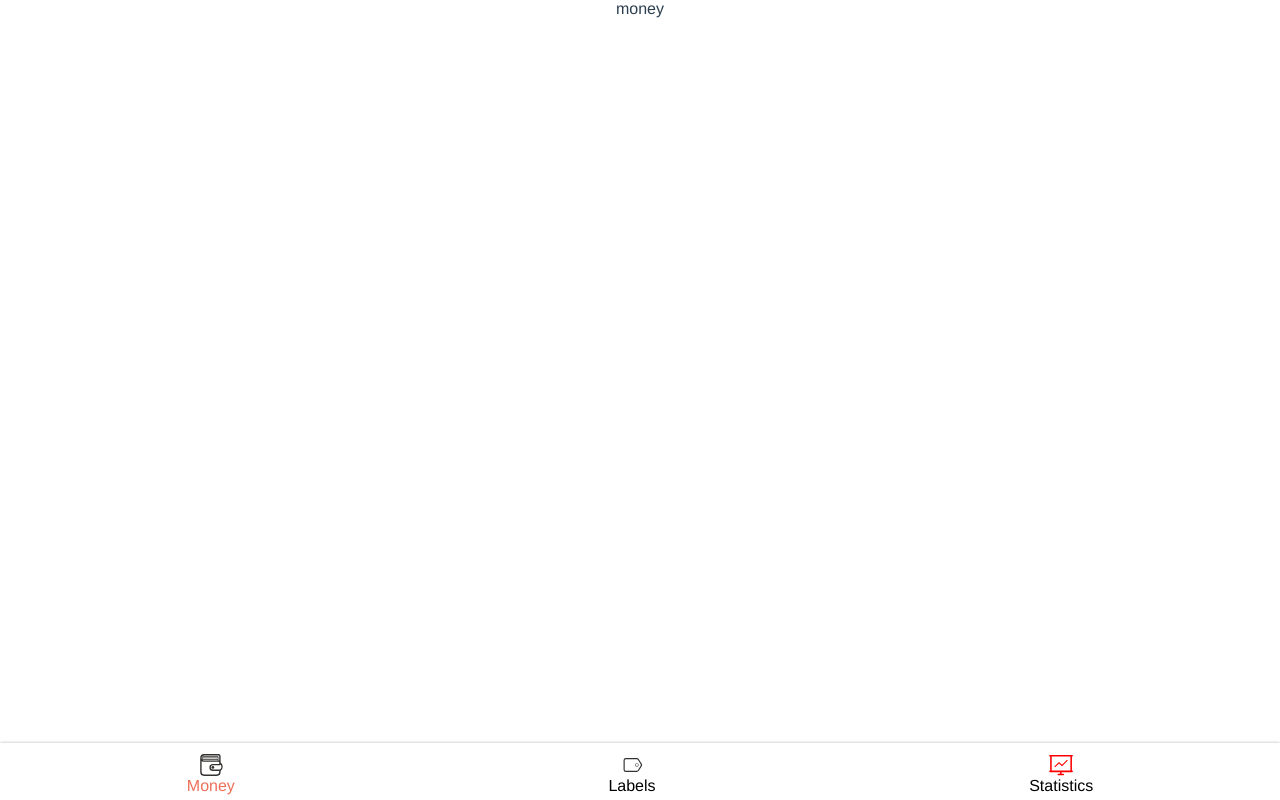
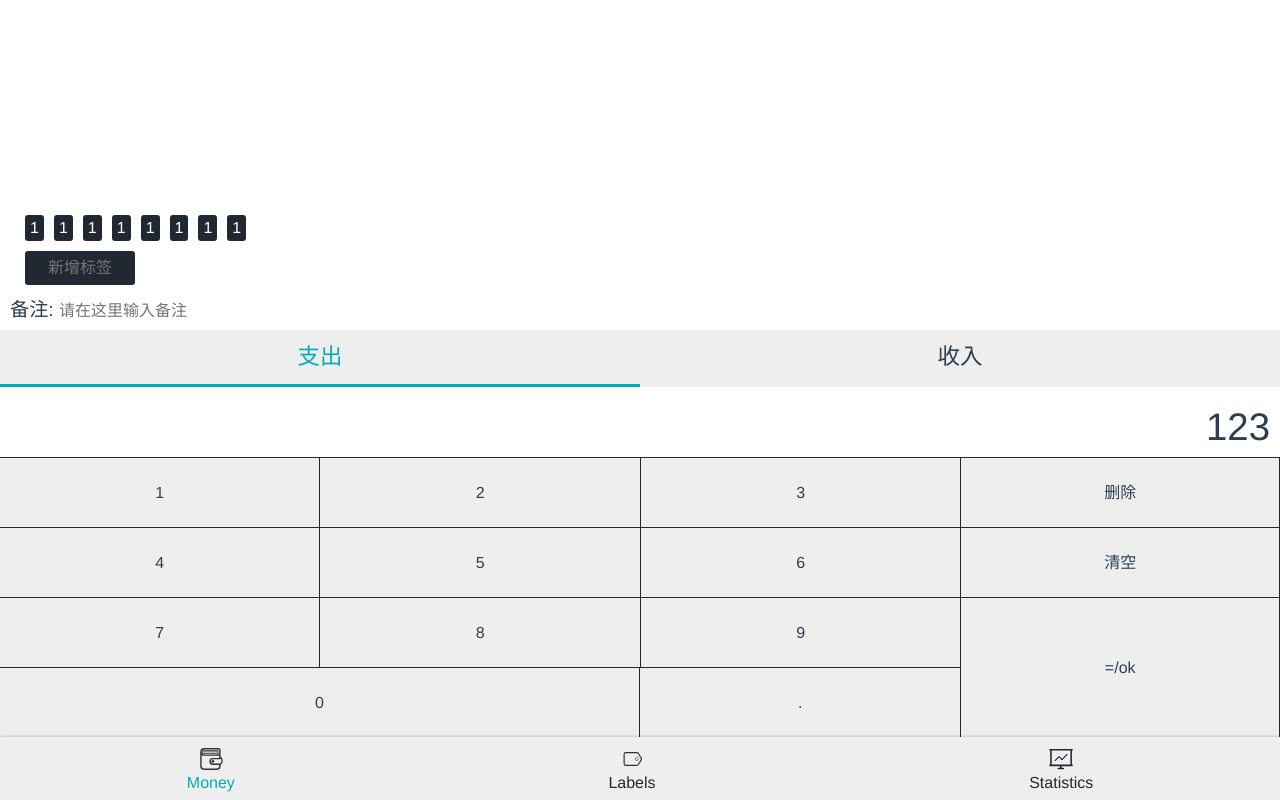
Before and after one commit to AliveCrow/bill, a Vue app: page /#/money in a window 1280 px wide. Built offline with nearby package versions, Linux system fonts and the light colour scheme.

Commit message:
Money组件完成

```diff
--- a/public/css/_reset.scss
+++ /dev/null
@@ -1,16 +0,0 @@
-@import 'var' ;
-
-*{
-  padding: 0;
-  margin: 0;
-  box-sizing: border-box;
-}
-
-li{
-  list-style: none;
-}
-
-a{
-  text-decoration: none;
-  color: $fontColor;
-}
--- a/public/css/_var.scss
+++ b/public/css/_var.scss
@@ -1,4 +1,9 @@
-$fontColor:#000;
+$font-family: -apple-system, "Noto Sans", "Helvetica Neue", Helvetica, "Nimbus Sans L", Arial, "Liberation Sans", "PingFang SC", "Hiragino Sans GB", "Noto Sans CJK SC", "Source Han Sans SC", "Source Han Sans CN", "Microsoft YaHei", "Wenquanyi Micro Hei", "WenQuanYi Zen Hei", "ST Heiti", SimHei, "WenQuanYi Zen Hei Sharp", sans-serif;
+
+$whiteColor:#fff;
+$fontColor:#222831;
 $fontSize:16px;
+$lineHeight:16px;
 
-$selectedColor:#ee6f57;
+$navBgColor:#eeeeee;
+$selectedColor:#00adb5;
--- a/public/css/app.scss
+++ b/public/css/app.scss
@@ -1 +1 @@
-@import "var",'reset';
+@import "var";
--- a/public/index.html
+++ b/public/index.html
@@ -3,7 +3,8 @@
   <head>
     <meta charset="utf-8">
     <meta http-equiv="X-UA-Compatible" content="IE=edge">
-    <meta name="viewport" content="width=device-width,initial-scale=1.0">
+    <meta name="viewport" content="width=device-width, initial-scale=1.0, maximum-scale=1.0, user-scalable=yes">
+
     <link rel="icon" href="<%= BASE_URL %>favicon.ico">
     <title><%= htmlWebpackPlugin.options.title %></title>
   </head>
--- a/src/App.vue
+++ b/src/App.vue
@@ -10,16 +10,24 @@
 </script>
 <style lang="scss">
 @import "public/css/app";
+*{
+  padding: 0;
+  margin: 0;
+  box-sizing: border-box;
+}
+body{
+  font-family: $font-family;
+  -webkit-font-smoothing: antialiased;
+  -moz-osx-font-smoothing: grayscale;
+  color: $fontColor;
+  line-height: 1.5;
+}
 #app {
   font-family: Avenir, Helvetica, Arial, sans-serif;
   -webkit-font-smoothing: antialiased;
   -moz-osx-font-smoothing: grayscale;
   text-align: center;
   color: #2c3e50;
-}
-
-.selected{
-  color: $selectedColor;
 }
 
 .icon {
@@ -29,4 +37,15 @@
   overflow: hidden;
 }
 
+
+li{
+  list-style: none;
+}
+
+a{
+  text-decoration: none;
+  color: $fontColor;
+}
+
+
 </style>
--- a/src/components/Layout.vue
+++ b/src/components/Layout.vue
@@ -1,6 +1,6 @@
 <template>
-  <div id="content">
-    <div class="main">
+  <div id="content" >
+    <div class="main" :class="className">
       <slot></slot>
     </div>
     <Nav />
@@ -9,18 +9,23 @@
 
 <script lang='ts'>
 export default {
+  props:['className'],
 name: "Layout"
 }
 </script>
 
 <style scoped lang='scss'>
 #content{
+  height: 100vh;
   display: flex;
   flex-direction: column;
   justify-content: space-between;
-  height: 100vh;
   .main{
+    height: 100%;
     overflow-y: scroll;
+    &::-webkit-scrollbar{
+      width: 0;
+    }
   }
 }
 </style>
--- a/src/components/Money.vue
+++ b/src/components/Money.vue
@@ -1,18 +1,122 @@
 <template>
-<div>
-  <Layout>
-    money
-  </Layout>
-</div>
+  <div id="money">
+    <Layout className="layout_one">
+      <div class="money_box">
+        <NumberPad/>
+        <div class="number">
+          123
+        </div>
+        <ul>
+          <li class="selected">支出</li>
+          <li>收入</li>
+        </ul>
+        <label class="remake">
+          备注:
+          <input type="text" placeholder="请在这里输入备注">
+        </label>
+        <div class="tags">
+          <div class="tags_box">
+            <Tag >1</Tag><Tag >1</Tag><Tag >1</Tag><Tag >1</Tag>
+            <Tag >1</Tag><Tag >1</Tag><Tag >1</Tag><Tag >1</Tag>
+          </div>
+          <Tag add="addTag">
+            <input type="text" class="add_tag" placeholder="新增标签">
+          </Tag>
+        </div>
+      </div>
+    </Layout>
+
+  </div>
 </template>
 
 <script lang='ts'>
+import Tag from '@/components/Tag.vue'
+import numberPag from "@/components/numberPag.vue";
 
 export default {
-  name: "money"
+  name: "money",
+  components: {
+    'Tag': Tag,
+    'NumberPad': numberPag
+  }
 }
 </script>
 
-<style scoped lang='scss'>
+
+<style lang="scss">
+.layout_one {
+}
+.addTag{
+  order:-1;
+}
 
 </style>
+<style scoped lang='scss'>
+@import "public/css/var";
+#money {
+
+}
+
+.money_box {
+  height: 100%;
+  display: flex;
+  flex-direction: column-reverse;
+  .number{
+    height: 70px;
+    line-height: 70px;
+    text-align: right;
+    padding: 5px 10px;
+    font-size: 2.4em;
+  }
+  ul{
+    display: flex;
+    li{
+      flex-grow: 1;
+      padding: 10px 20px;
+      font-size: 1.4rem;
+      background-color: $navBgColor;
+    }
+    .selected{
+      color: $selectedColor;
+      border-bottom: 3px solid $selectedColor;
+    }
+  }
+  .remake{
+    padding-left: 10px;
+    line-height: 40px;
+    text-align: left;
+    font-size: 1.2rem;
+    input{
+      height: 2rem;
+      outline: none;
+      border:none;
+      line-height: 40px;
+      font-size: 1rem;
+      color: rgba($fontColor,.6)
+    }
+  }
+  .tags{
+    text-align: left;
+    padding:0 20px;
+    overflow-y: scroll;
+    .tags_box{
+      display: flex;
+      flex-direction: row;
+      flex-wrap: wrap;
+    }
+
+  }
+  .add_tag{
+    background-color: transparent;
+    height: 2rem;
+    outline: none;
+    border: none;
+    line-height: 40px;
+    font-size: 1rem;
+    color: rgba($whiteColor,1);
+    width:100px;
+    padding:0 10px;
+    text-align: center;
+  }
+}
+</style>
--- a/src/components/Nav.vue
+++ b/src/components/Nav.vue
@@ -22,27 +22,28 @@ export default {
 </script>
 
 <style scoped lang='scss'>
+@import "public/css/app";
 nav {
   box-shadow: 0 0 3px rgba(#000, .3);
   display: flex;
   flex-direction: row;
-
+  background-color: $navBgColor;
   .router_link {
     flex-grow: 1;
     padding-top: 10px;
     padding-bottom: 5px;
     text-align: center;
+    color: $fontColor;
   }
 
   & .icon {
     display: block;
-  }
-
-  & .icon {
     margin: 0 auto;
     width: 1.5em;
     height: 1.5em;
-    fill: red;
+  }
+  .selected{
+    color: $selectedColor;
   }
 }
 </style>
--- /dev/null
+++ b/src/components/Tag.vue
@@ -0,0 +1,26 @@
+<template>
+<div id="tag"  :class="add">
+  <span>
+    <slot></slot>
+  </span>
+</div>
+</template>
+
+<script lang='ts'>
+export default {
+  props:['bgc','add'],
+  name: "Tag"
+}
+</script>
+
+<style scoped lang='scss'>
+@import "public/css/var";
+#tag{
+  display: inline-block;
+  color: $whiteColor;
+  background-color: $fontColor;
+  border-radius: 3px;
+  padding: 1px 5px;
+  margin: 5px;
+}
+</style>
--- /dev/null
+++ b/src/components/numberPag.vue
@@ -0,0 +1,68 @@
+<template>
+  <div id="number_pad">
+    <div class="number_btn pad_left">
+      <div>1</div><div>2</div><div>3</div>
+      <div>4</div><div>5</div><div>6</div>
+      <div>7</div><div>8</div><div>9</div>
+      <div class="zero">0</div><div class="dot">.</div>
+    </div>
+    <div class="number_btn pad_right">
+      <div>删除</div>
+      <div>清空</div>
+      <div class="ok">=/ok</div>
+    </div>
+
+  </div>
+</template>
+
+<script lang='ts'>
+export default {
+  name: "numberPag"
+}
+</script>
+
+<style scoped lang='scss'>
+@import "public/css/var";
+  #number_pad{
+    display: flex;
+    flex-direction: row;
+    .number_btn{
+      flex-grow: 1;
+      div{
+        height:70px;
+        line-height: 70px;
+        text-align: center;
+        background-color: $navBgColor;
+        border-top: 1px solid  $fontColor;
+        border-right: 1px solid  $fontColor;
+      }
+    }
+    .pad_left{
+      display: flex;
+      flex-direction: row;
+      flex-wrap: wrap;
+      flex-grow: 3;
+      &>div{
+        flex-basis: 33.333333%;
+        flex-grow:1;
+      }
+      &>.zero{
+        flex-grow: 300;
+        text-align: center;
+      }
+      &>.dot{
+        flex-grow: 1;
+      }
+    }
+    .pad_right{
+      display: flex;
+      flex-direction: column;
+      flex-grow: 1;
+      >.ok{
+        line-height: 140px;
+        flex-grow: 2;
+      }
+
+    }
+  }
+</style>
```
